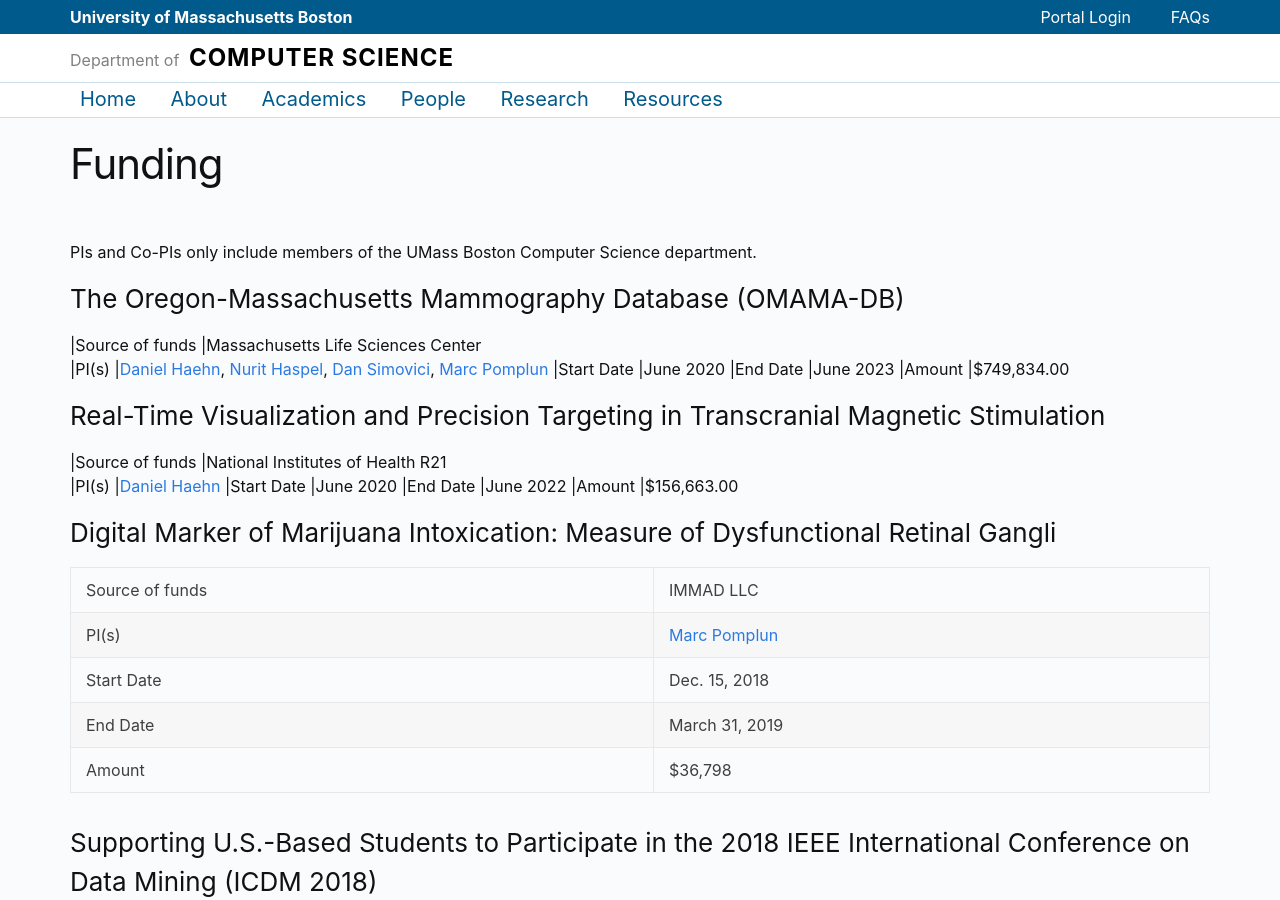
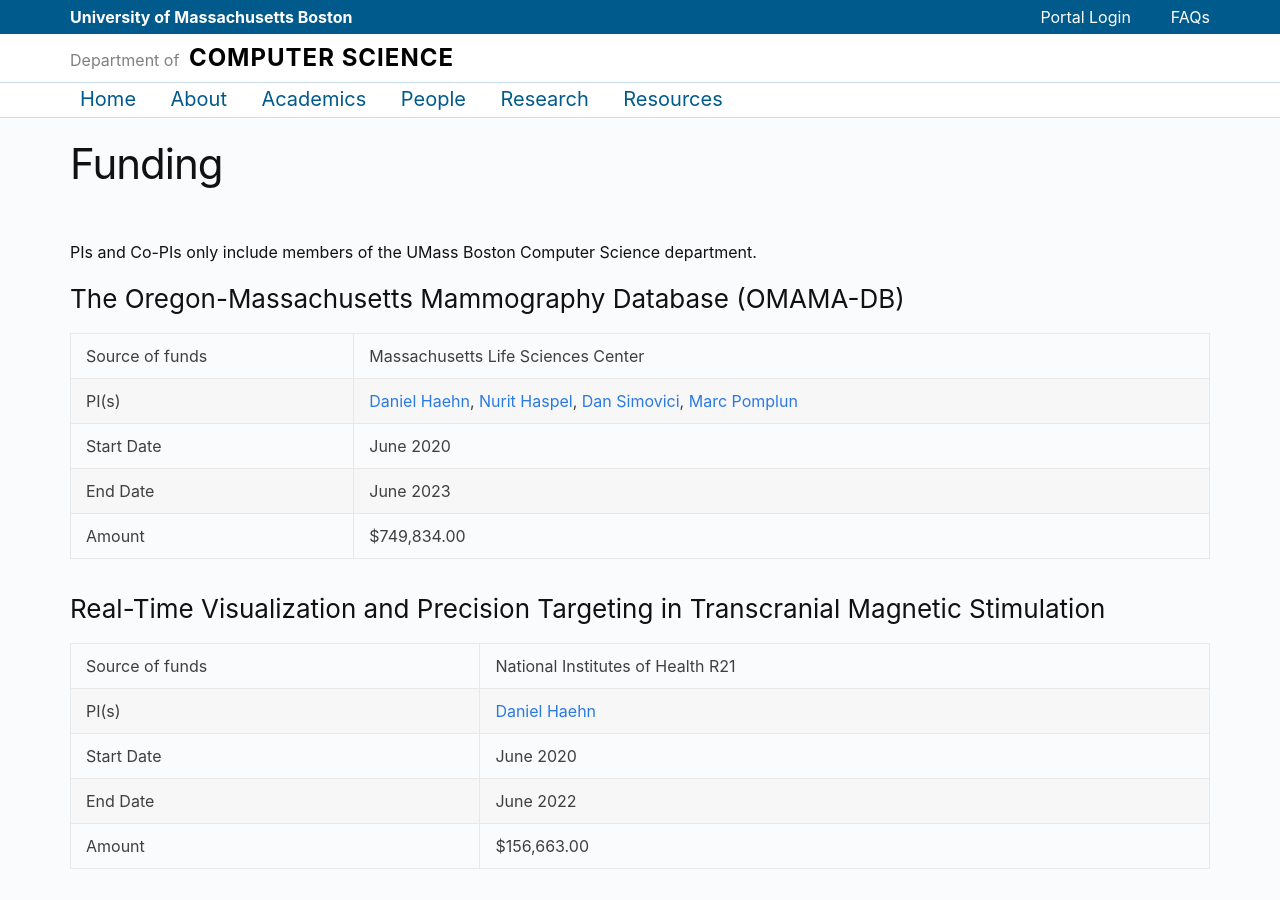
Before and after one commit to umbcs/umbcs.github.io, a Jekyll site: the page built from WEB/research/funding.markdown, in a window 1280 px wide and 900 px high. Built offline with Jekyll 4.4.1, drawn with Linux system fonts in a browser that asks for light colours; part of the change alters nothing that is shown; some of the changed text lies outside the part shown.

```diff
--- a/WEB/research/funding.markdown
+++ b/WEB/research/funding.markdown
@@ -7,6 +7,7 @@ permalink: "/funding"
 PIs and Co-PIs only include members of the UMass Boston Computer Science department.
 
 <h3>The Oregon-Massachusetts Mammography Database (OMAMA-DB)</h3>
+
 |Source of funds                   |Massachusetts Life Sciences Center
 |PI(s)                             |[Daniel Haehn](https://danielhaehn.com/), [Nurit Haspel](https://www.cs.umb.edu/~nurith/), [Dan Simovici](https://www.cs.umb.edu/~dsim/), [Marc Pomplun](https://www.cs.umb.edu/~marc/)
 |Start Date                        |June 2020
@@ -14,6 +15,7 @@ PIs and Co-PIs only include members of the UMass Boston Computer Science departm
 |Amount                            |$749,834.00
 
 <h3>Real-Time Visualization and Precision Targeting in Transcranial Magnetic Stimulation</h3>
+
 |Source of funds                   |National Institutes of Health R21
 |PI(s)                             |[Daniel Haehn](https://danielhaehn.com/)
 |Start Date                        |June 2020
@@ -243,7 +245,7 @@ PIs and Co-PIs only include members of the UMass Boston Computer Science departm
 End Date                           |May 31, 2016
 |Amount                            |$305,268
 
-<h3>A Prototypical Ontology-supporA Prototypical Ontology-supported Intelligent Geospatial Feature Discovery System</h3>
+<h3>A Prototypical Ontology-supported Intelligent Geospatial Feature Discovery System</h3>
 
 |Source of funds                   |George Mason University
 |PI(s)                             |[Kenneth Fletcher](put link here)
```
